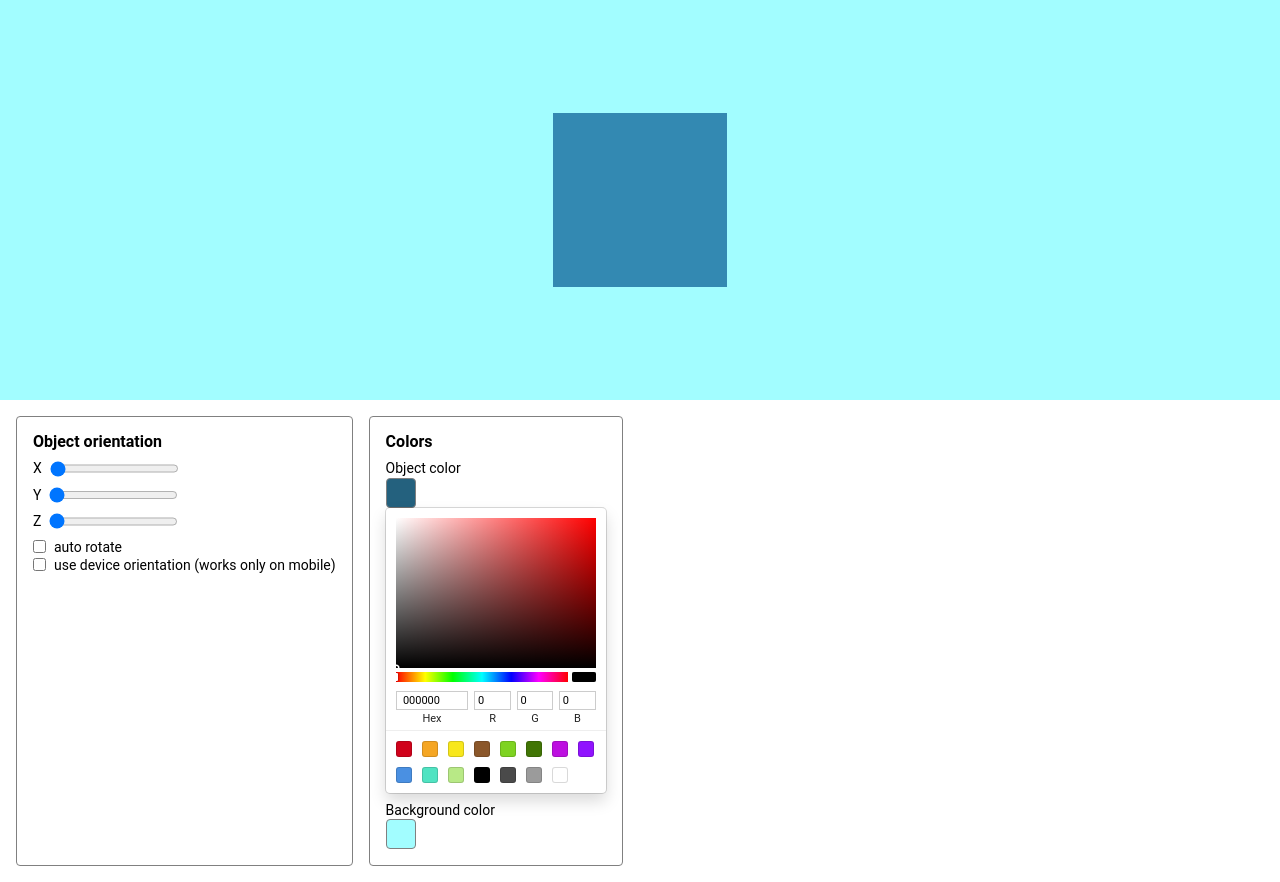
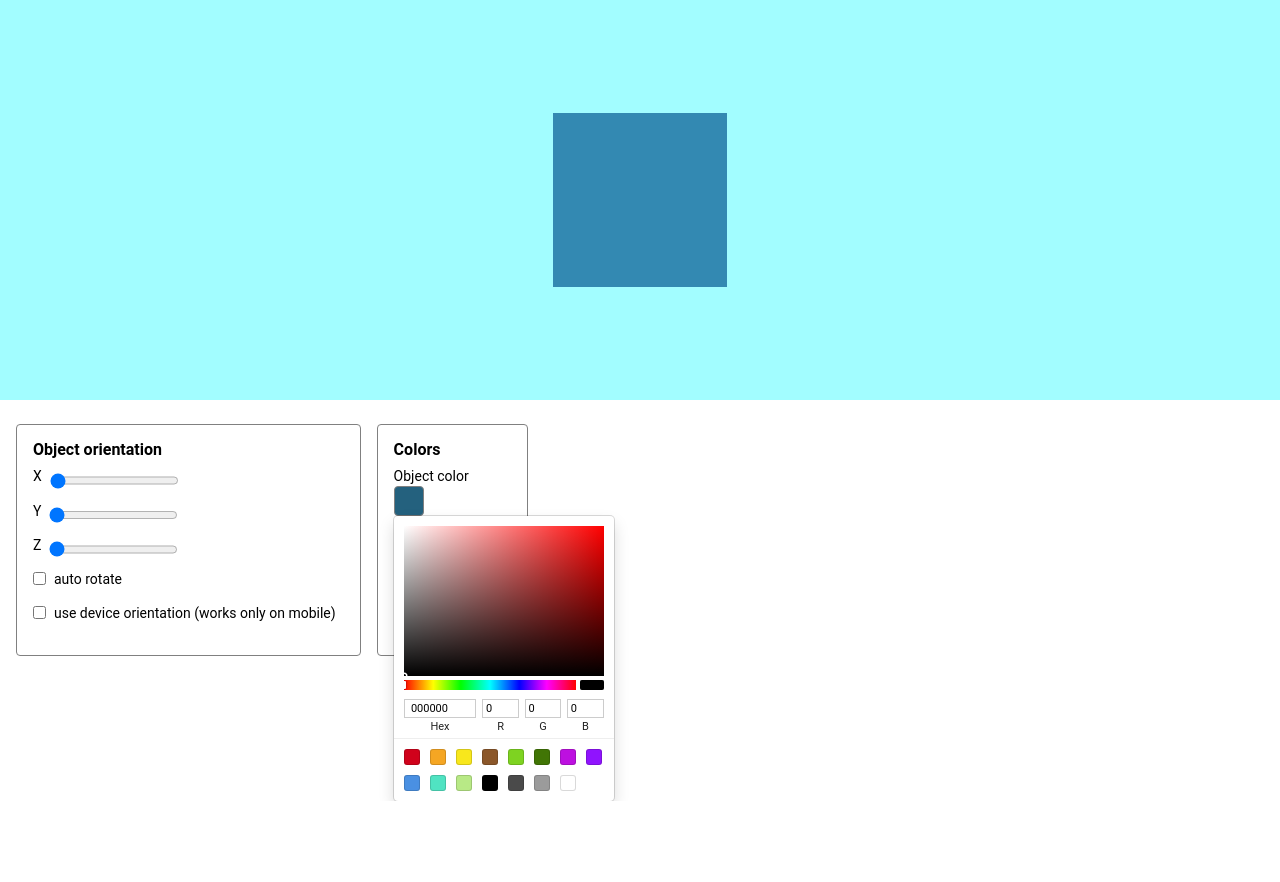
Before and after one commit to Alwox/ThreeJs-presentation-demo, a React app: page / in a window 1280 px wide. Both pictures are taken after a click on the element 400 px from the left and 492 px from the top of the page. After the commit the page ends 801 px from the top, so only its background shows below. Built offline with nearby package versions, Linux system fonts and the light colour scheme.

Commit message:
improve color picker

```diff
--- a/src/components/ObjectSettingsPanel/colorPicker/ColorPicker.jsx
+++ b/src/components/ObjectSettingsPanel/colorPicker/ColorPicker.jsx
@@ -6,6 +6,8 @@ import Block from '../../../styledComponents/Block';
 import Panel from '../../../styledComponents/Panel';
 import Text from '../../../styledComponents/Text';
 import ColorPreview from './styling/ColorPreview';
+import SketchPickerContainer from './styling/SketchPickerContainer';
+import SketchPickerClosingBg from './styling/SketchPickerClosingBg';
 
 class ColorPicker extends Component {
   state = {
@@ -39,6 +41,8 @@ class ColorPicker extends Component {
             onClick={() => this.changeOpened('object')}
           />
           {openedPicker === 'object' && (
+            <>
+              <SketchPickerContainer>
                 <SketchPicker
                   color={get(threeApp, 'objects.cube.threeObject.material.color')}
                   onChange={
@@ -46,6 +50,11 @@ class ColorPicker extends Component {
                   }
                   disableAlpha
                 />
+              </SketchPickerContainer>
+              <SketchPickerClosingBg
+                onClick={() => this.changeOpened('object')}
+              />
+            </>
           )}
         </Block>
         <Block>
@@ -55,11 +64,18 @@ class ColorPicker extends Component {
             onClick={() => this.changeOpened('background')}
           />
           {openedPicker === 'background' && (
+            <>
+              <SketchPickerContainer>
                 <SketchPicker
                   color={get(threeApp, 'scene.background')}
                   onChange={color => threeApp.changeSceneColor(color.hex)}
                   disableAlpha
                 />
+              </SketchPickerContainer>
+              <SketchPickerClosingBg
+                onClick={() => this.changeOpened('background')}
+              />
+            </>
           )}
         </Block>
       </Panel>
--- /dev/null
+++ b/src/components/ObjectSettingsPanel/colorPicker/styling/SketchPickerClosingBg.js
@@ -0,0 +1,12 @@
+import styled from 'styled-components';
+
+const SketchPickerClosingBg = styled.div`
+  position: absolute;
+  top: 0;
+  left: 0;
+  width: 100%;
+  height: 100%;
+  z-index: 0;
+`;
+
+export default SketchPickerClosingBg;
--- /dev/null
+++ b/src/components/ObjectSettingsPanel/colorPicker/styling/SketchPickerContainer.js
@@ -0,0 +1,8 @@
+import styled from 'styled-components';
+
+const SketchPickerContainer = styled.div`
+  position: absolute;
+  z-index: 1;
+`;
+
+export default SketchPickerContainer;
--- a/src/styledComponents/Block.js
+++ b/src/styledComponents/Block.js
@@ -3,13 +3,19 @@ import PropTypes from 'prop-types';
 import { spacingUnit } from './styleVariables';
 
 const Block = styled.div`
-  margin-right: ${({ marginRight }) => marginRight && `${marginRight * spacingUnit}px`};
-  margin-bottom: ${({ marginBottom }) => marginBottom && `${marginBottom * spacingUnit}px`};
+  margin-right: ${({ marginRight = 1 }) => marginRight && `${marginRight * spacingUnit}px`};
+  margin-bottom: ${({ marginBottom = 1 }) => marginBottom && `${marginBottom * spacingUnit}px`};
 `;
 
 Block.propTypes = {
-  marginRight: PropTypes.number,
-  marginBottom: PropTypes.number,
+  marginRight: PropTypes.oneOfType([
+    PropTypes.number,
+    PropTypes.bool,
+  ]),
+  marginBottom: PropTypes.oneOfType([
+    PropTypes.number,
+    PropTypes.bool,
+  ]),
 };
 
 export default Block;
```
Lines whose indentation alone changed are shown as unchanged.
